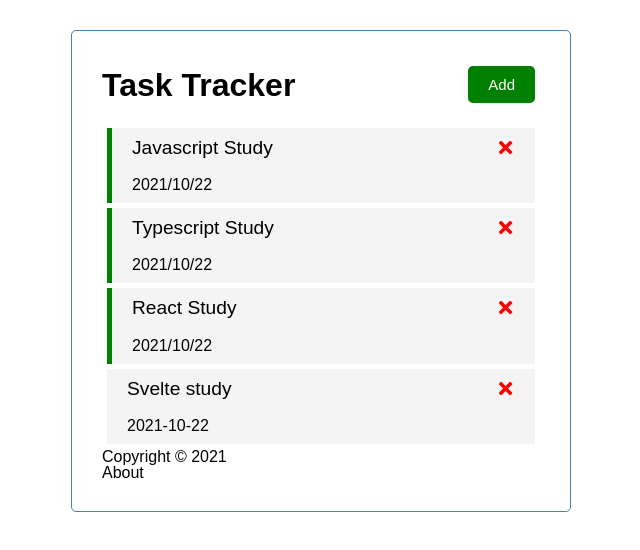
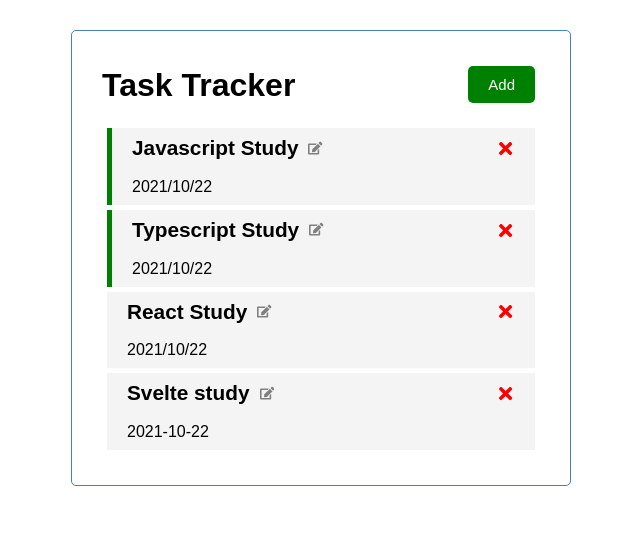
Before and after one commit to materokatti/Project_003_stopwatch, a React (Create React App) app: page /todo in a window 1280 px wide. Shown: the top 550 px of the page, without its empty margins (319-959 px from the left). Built offline with nearby package versions, Linux system fonts and the light colour scheme; data requests are answered from the project's data file.

Commit message:
ADD: list check setting

```diff
--- a/db.json
+++ b/db.json
@@ -16,7 +16,7 @@
       "id": 3,
       "text": "React Study",
       "day": "2021/10/22",
-      "reminder": true
+      "reminder": false
     },
     {
       "text": "Svelte study",
--- a/src/components/Task.tsx
+++ b/src/components/Task.tsx
@@ -1,4 +1,4 @@
-import {FaTimes} from "react-icons/fa";
+import {FaTimes, FaEdit} from "react-icons/fa";
 import styled from "styled-components";
 import {TaskBox} from "../styles/GlobalStyle";
 
@@ -15,7 +15,12 @@ const Task: React.FC<Props> = ({task, onDelete, onToggle}) => {
       onDoubleClick={() => onToggle(task.id)}
     >
       <TaskName>
-        {task.text}{" "}
+        <div>
+          <TaskText>
+            {task.text}
+            <FaEdit onClick={() => console.log("edit")} />
+          </TaskText>
+        </div>
         <FaTimes
           style={{color: "red", cursor: "pointer"}}
           onClick={() => onDelete(task.id)}
@@ -32,6 +37,17 @@ const TaskReminder = styled(TaskBox.withComponent("div"))<{
   border-left: ${(props) => (props.reminder ? "5px solid green" : "null")};
 `;
 
+const TaskText = styled.span`
+  font-size: 1.3rem;
+  color: black;
+  svg {
+    color: gray;
+    font-size: 0.9rem;
+    margin-left: 10px;
+    cursor: "pointer";
+  }
+`;
+
 const TaskName = styled.h3`
   display: flex;
   align-items: center;
--- a/src/pages/TodoList.tsx
+++ b/src/pages/TodoList.tsx
@@ -41,6 +41,10 @@ export const TodoList = () => {
       : alert("Error Deleting This Task");
   };
 
+  // const editTask = async(id: number) => {
+  //   const taskToEdit = await fetchTask(id);
+  // }
+
   const toggleReminder = async (id: number) => {
     const taskToToggle = await fetchTask(id);
     const updateTask = {...taskToToggle, reminder: !taskToToggle.reminder};
@@ -80,8 +84,8 @@ export const TodoList = () => {
             </>
           )}
         />
-        <Route path='/about' component={About} />
-        <Footer />
+        {/* <Route path='/about' component={About} />
+        <Footer /> */}
       </ListContainer>
     </Router>
   );
```
